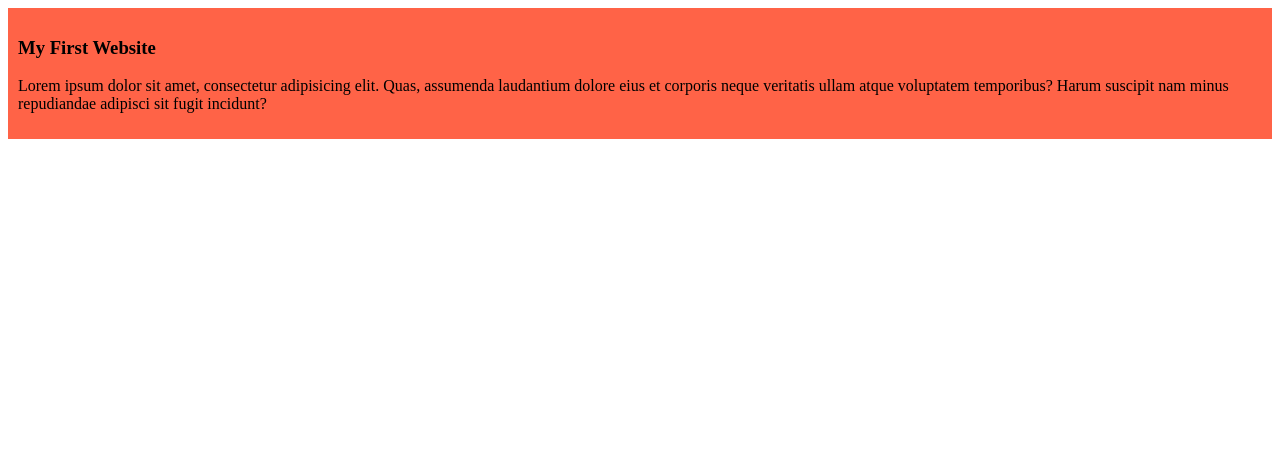
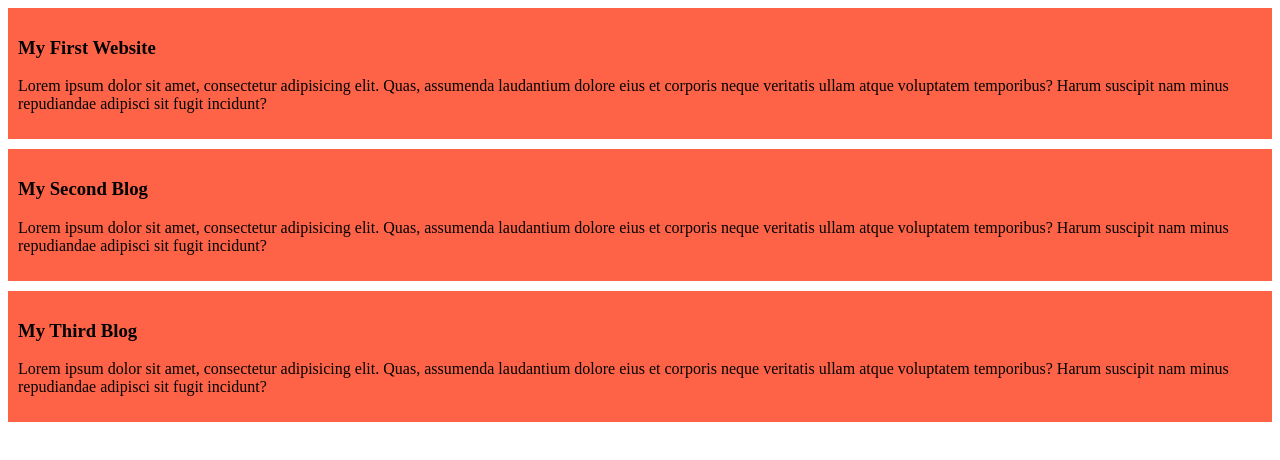
Before and after one commit to bsnu360/my-simple-website, a plain HTML site: page index.html in a window 1280 px wide. Drawn offline with Linux system fonts and the light colour scheme.

Commit message:
added the second and third blog

```diff
--- a/index.html
+++ b/index.html
@@ -11,5 +11,13 @@
         <h3>My First Website</h3>
         <p>Lorem ipsum dolor sit amet, consectetur adipisicing elit. Quas, assumenda laudantium dolore eius et corporis neque veritatis ullam atque voluptatem temporibus? Harum suscipit nam minus repudiandae adipisci sit fugit incidunt?</p>
     </div>
+    <div>
+        <h3>My Second Blog</h3>
+        <p>Lorem ipsum dolor sit amet, consectetur adipisicing elit. Quas, assumenda laudantium dolore eius et corporis neque veritatis ullam atque voluptatem temporibus? Harum suscipit nam minus repudiandae adipisci sit fugit incidunt?</p>
+    </div>
+    <div>
+        <h3>My Third Blog</h3>
+        <p>Lorem ipsum dolor sit amet, consectetur adipisicing elit. Quas, assumenda laudantium dolore eius et corporis neque veritatis ullam atque voluptatem temporibus? Harum suscipit nam minus repudiandae adipisci sit fugit incidunt?</p>
+    </div>
 </body>
 </html>
--- a/styles/blog.css
+++ b/styles/blog.css
@@ -1,4 +1,5 @@
 div {
     background-color: tomato;
     padding: 10px;
+    margin-bottom: 10px;
 }
```
